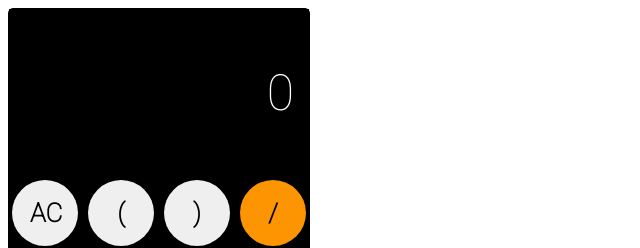
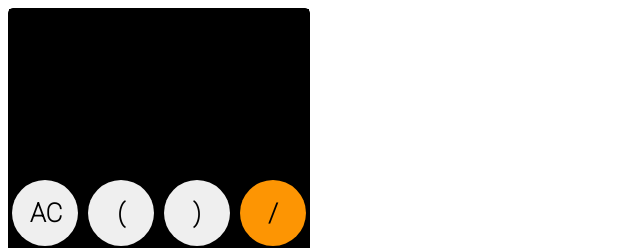
Before and after one commit to martanuan/Proyecto-Calculadora, a plain HTML site: page Versión_1/index.html in a window 1280 px wide. Shown: the top 248 px of the page, 0-640 px from the left. Drawn offline with Linux system fonts and the light colour scheme.

Commit message:
Se cambia value 0

```diff
--- a/Versión_1/index.html
+++ b/Versión_1/index.html
@@ -14,7 +14,7 @@
     <div id="appCal">
 
         <form name="calculator">
-            <input type="textField" name="displayPanel" value="0" autocomplete="off" readonly>
+            <input type="textField" name="displayPanel" value="" autocomplete="off" readonly>
             <br>
             <input type="reset" value="AC" class="reset">
             <input type="button" value="(" onclick="fillDisplay(this.value)" class="open">
```
